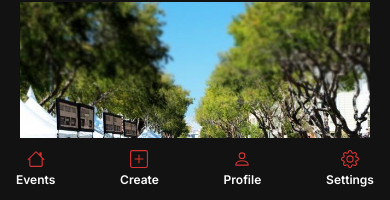
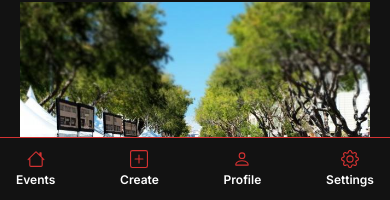
Before and after one commit to rnastoff/shindig, a Next.js app: page / in a window 390 px wide. Shown: the part 644-844 px from the top of the page. Built offline with nearby package versions, Linux system fonts and the light colour scheme.

Commit message:
mobile navbar line

```diff
--- a/src/components/CategoriesSidebar.tsx
+++ b/src/components/CategoriesSidebar.tsx
@@ -16,7 +16,7 @@ const CategoriesSidebar = () => {
   ];
 
   return (
-    <div className="absolute xl:right-[18%] lg:right-[21%] duration-500 lg:block hidden">
+    <div className="absolute xl:right-[18%] lg:right-[21%] duration-1000 lg:block hidden">
       <div className=" text-white border-primary border-l-[1px] h-full w-48 py-4 xl:pl-12 pl-8 fixed">
         <p className=" font-bold text-xl pb-2 px-1 pt-6">Categories</p>
         <div className="border-b-[1px] ml-1 border-primary"></div>
--- a/src/components/NavMobile.tsx
+++ b/src/components/NavMobile.tsx
@@ -10,7 +10,7 @@ const NavMobile = () => {
   const iconSize = 18;
 
   return (
-    <nav className="sm:hidden block fixed bottom-0 bg-background z-1 px-4 py-3 w-full">
+    <nav className="sm:hidden block fixed bottom-0 bg-background border-t-[1px] border-primary z-1 px-4 py-3 w-full">
       <ul className="flex justify-between">
         <li>
           <Link href="/" className="flex flex-col justify-items-center align-center">
```
